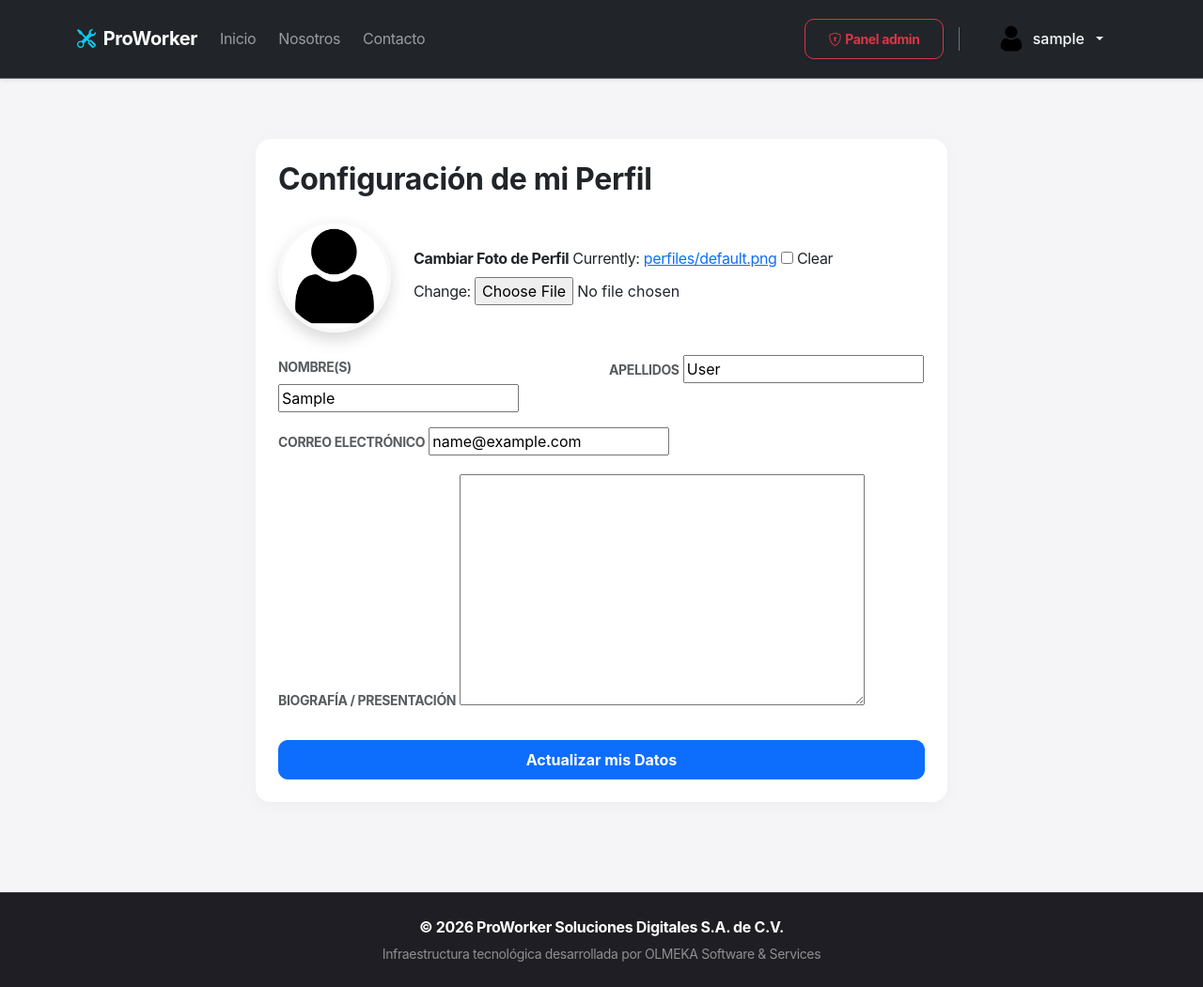
After one commit to osogobio2004/proworker-web, a Django app: page /mi-cuenta/ in a window 1280 px wide. The commit adds this page. Shown: the whole page at 94% size. Run offline with Django 5.2, Linux system fonts and the light colour scheme; the visitor is signed in with stand-in values (Sample User, id 1); data comes from the database, SQL or seed files in the repository.

Commit message:
cambios 2:36

```diff
--- a/servicios/admin.py
+++ b/servicios/admin.py
@@ -1,5 +1,6 @@
 from django.contrib import admin
-from .models import Categoria, PerfilTecnico
+from .models import SolicitudServicio, PerfilTecnico, PerfilUsuario
 
-admin.site.register(Categoria)
+admin.site.register(SolicitudServicio)
 admin.site.register(PerfilTecnico)
+admin.site.register(PerfilUsuario)
--- a/servicios/forms.py
+++ b/servicios/forms.py
@@ -1,6 +1,7 @@
 from django import forms
 from django.contrib.auth.models import User
 from django.contrib.auth.forms import UserCreationForm
+from .models import PerfilUsuario
 
 class FormularioRegistroCustom(UserCreationForm):
     nombre_completo = forms.CharField(
@@ -60,3 +61,19 @@ class FormularioRegistroCustom(UserCreationForm):
     class Meta(UserCreationForm.Meta):
         model = User
         fields = UserCreationForm.Meta.fields + ('email',)
+
+class EditarPerfilForm(forms.ModelForm):
+    first_name = forms.CharField(max_length=100, label="Nombre(s)")
+    last_name = forms.CharField(max_length=100, label="Apellidos")
+    email = forms.EmailField(label="Correo Electrónico")
+
+    class Meta:
+        model = PerfilUsuario
+        fields = ['foto_perfil', 'biografia']
+
+    def __init__(self, *args, **kwargs):
+        super(EditarPerfilForm, self).__init__(*args, **kwargs)
+        if self.instance and self.instance.user:
+            self.fields['first_name'].initial = self.instance.user.first_name
+            self.fields['last_name'].initial = self.instance.user.last_name
+            self.fields['email'].initial = self.instance.user.email
--- a/servicios/models.py
+++ b/servicios/models.py
@@ -29,3 +29,11 @@ class SolicitudServicio(models.Model):
 
     def __str__(self):
         return f"Cita para el {self.fecha} - {self.horario}"
+
+class PerfilUsuario(models.Model):
+    user = models.OneToOneField(User, on_delete=models.CASCADE, related_name='perfil')
+    foto_perfil = models.ImageField(upload_to='perfiles/', default='perfiles/default.png', null=True, blank=True)
+    biografia = models.TextField(max_length=500, blank=True)
+
+    def __str__(self):
+        return f"Perfil de {self.user.username}"
--- a/servicios/urls.py
+++ b/servicios/urls.py
@@ -16,4 +16,5 @@ urlpatterns = [
     path('aceptar-trabajo/<int:id>/', views.aceptar_trabajo, name='aceptar_trabajo'),
     path('rechazar-trabajo/<int:id>/', views.rechazar_trabajo, name='rechazar_trabajo'),
     path('logout/', views.vista_logout, name='logout'),
+    path('mi-cuenta/', views.mi_cuenta, name='mi_cuenta')
 ]
--- a/servicios/views.py
+++ b/servicios/views.py
@@ -4,8 +4,8 @@ from django.contrib.auth.forms import UserCreationForm
 from django.contrib import messages
 from django.contrib.auth import authenticate, login as auth_login, logout as auth_logout
 from django.contrib.auth.decorators import login_required
-from .forms import FormularioRegistroCustom
-from .models import PerfilTecnico
+from .forms import FormularioRegistroCustom, EditarPerfilForm
+from .models import SolicitudServicio, PerfilTecnico, PerfilUsuario
 
 ROL_ACTUAL = 'invitado'
 
@@ -145,3 +145,35 @@ def vista_login(request):
 def vista_logout(request):
     auth_logout(request)
     return redirect('index')
+
+@login_required
+def mi_cuenta(request):
+    perfil, created = PerfilUsuario.objects.get_or_create(user=request.user)
+
+    if request.method == 'POST':
+        form = EditarPerfilForm(request.POST, request.FILES, instance=perfil)
+        if form.is_valid():
+            # Guardamos datos del User
+            user = request.user
+            user.first_name = form.cleaned_data['first_name']
+            user.last_name = form.cleaned_data['last_name']
+            user.email = form.cleaned_data['email']
+            user.save()
+            # Guardamos datos del Perfil (foto)
+            form.save()
+            messages.success(request, "¡Tu perfil ha sido actualizado!")
+            return redirect('mi_cuenta')
+    else:
+        form = EditarPerfilForm(instance=perfil)
+
+    return render(request, 'servicios/mi_cuenta.html', {'form': form})
+
+def catalogo(request):
+    if not request.user.is_authenticated:
+        messages.info(request, "Inicia sesión para ver nuestro catálogo de expertos.")
+        return redirect('login')
+
+    if request.user.is_staff:
+        return redirect('dashboard_tecnico')
+
+    return render(request, 'servicios/catalogo.html')
--- a/templates/partials/header.html
+++ b/templates/partials/header.html
@@ -20,9 +20,12 @@
                 <li class="nav-item">
                     <a class="nav-link" href="{% url 'contacto' %}">Contacto</a>
                 </li>
+
+                {% if not request.user.is_staff %}
                 <li class="nav-item">
                     <a class="nav-link text-warning fw-semibold" href="{% url 'catalogo' %}"><i class="bi bi-search me-1"></i>Catálogo</a>
                 </li>
+                {% endif %}
             </ul>
 
             <ul class="navbar-nav mb-2 mb-lg-0 align-items-center gap-3">
@@ -44,13 +47,32 @@
                 <div class="d-none d-lg-block border-end border-secondary" style="height: 25px;"></div>
 
                 {% if request.user.is_authenticated %}
-                    <li class="nav-item d-flex align-items-center gap-2">
-                        {% if request.user.is_staff %}
-                            <a class="btn btn-success btn-sm text-white px-3 shadow-sm fw-bold" href="{% url 'dashboard_tecnico' %}"><i class="bi bi-person-circle me-1"></i>Mi cuenta </a>
-                        {% else %}
-                            <a class="btn btn-info btn-sm text-white px-3 shadow-sm fw-bold" href="{% url 'editar_perfil' %}"><i class="bi bi-person-circle me-1"></i>Mi cuenta</a>
-                        {% endif %}
-                        <a class="btn btn-outline-light btn-sm" href="{% url 'logout' %}"><i class="bi bi-box-arrow-right"></i></a>
+                    <li class="nav-item dropdown">
+                        <button class="btn btn-outline-light dropdown-toggle border-0 d-flex align-items-center gap-2" type="button" data-bs-toggle="dropdown">
+
+                            {% if request.user.perfil.foto_perfil %}
+                                <img src="{{ request.user.perfil.foto_perfil.url }}" class="rounded-circle" style="width: 30px; height: 30px; object-fit: cover;">
+                            {% else %}
+                                <i class="bi bi-person-circle"></i>
+                            {% endif %}
+
+                            {{ request.user.username }}
+                        </button>
+
+                        <ul class="dropdown-menu dropdown-menu-end shadow border-0 mt-2">
+                            <li><h6 class="dropdown-header">Gestionar Cuenta</h6></li>
+                            <li><a class="dropdown-item" href="{% url 'mi_cuenta' %}"><i class="bi bi-gear me-2"></i>Mi Perfil</a></li>
+
+                            {% if request.user.is_staff %}
+                                <li><a class="dropdown-item text-success" href="{% url 'dashboard_tecnico' %}"><i class="bi bi-speedometer2 me-2"></i>Panel Técnico</a></li>
+                                <li><a class="dropdown-item" href="{% url 'editar_perfil' %}"><i class="bi bi-shop me-2"></i>Mi Oficina</a></li>
+                            {% else %}
+                                <li><a class="dropdown-item" href="{% url 'historial_cliente' %}"><i class="bi bi-card-list me-2"></i>Mis Pedidos</a></li>
+                            {% endif %}
+
+                            <li><hr class="dropdown-divider"></li>
+                            <li><a class="dropdown-item text-danger" href="{% url 'logout' %}"><i class="bi bi-box-arrow-right me-2"></i>Salir</a></li>
+                        </ul>
                     </li>
                 {% else %}
                     <li class="nav-item d-flex align-items-center gap-2">
--- a/templates/registration/registro.html
+++ b/templates/registration/registro.html
@@ -20,7 +20,7 @@
                             {% endfor %}
                         </div>
                     {% endfor %}
-                    <button type="submit" class="btn btn-primary w-100 text-white fw-bold shadow-sm py-2 mt-2" style="background-color: #0071E3 !important; border-color: #0071E3 !important;">Completar Registro</button>
+                    <button type="submit" class="btn btn-primary w-100 text-white fw-bold shadow-sm py-2 mt-2" style="background-color: #0071E3 !important; border-color: #0071E3 !important;">Completar registro</button>
                 </form>
             </div>
         </div>
--- /dev/null
+++ b/templates/servicios/mi_cuenta.html
@@ -0,0 +1,43 @@
+{% extends "base.html" %}
+{% block content %}
+<div class="container py-5">
+    <div class="row justify-content-center">
+        <div class="col-md-8">
+            <div class="card shadow border-0 p-4">
+                <h2 class="fw-bold mb-4">Configuración de mi Perfil</h2>
+                <form method="POST" enctype="multipart/form-data">
+                    {% csrf_token %}
+                    <div class="row align-items-center mb-4">
+                        <div class="col-auto text-center">
+                            <img src="{{ request.user.perfil.foto_perfil.url }}" class="rounded-circle shadow" style="width: 120px; height: 120px; object-fit: cover; border: 4px solid #f8f9fa;">
+                        </div>
+                        <div class="col">
+                            <label class="form-label fw-bold">Cambiar Foto de Perfil</label>
+                            {{ form.foto_perfil }}
+                        </div>
+                    </div>
+                    <div class="row g-3">
+                        <div class="col-md-6">
+                            <label class="form-label fw-bold small text-uppercase text-muted">Nombre(s)</label>
+                            {{ form.first_name }}
+                        </div>
+                        <div class="col-md-6">
+                            <label class="form-label fw-bold small text-uppercase text-muted">Apellidos</label>
+                            {{ form.last_name }}
+                        </div>
+                        <div class="col-12">
+                            <label class="form-label fw-bold small text-uppercase text-muted">Correo Electrónico</label>
+                            {{ form.email }}
+                        </div>
+                        <div class="col-12">
+                            <label class="form-label fw-bold small text-uppercase text-muted">Biografía / Presentación</label>
+                            {{ form.biografia }}
+                        </div>
+                    </div>
+                    <button type="submit" class="btn btn-primary w-100 mt-4 py-2 fw-bold">Actualizar mis Datos</button>
+                </form>
+            </div>
+        </div>
+    </div>
+</div>
+{% endblock %}
```
Also changed, not shown: servicios/media/perfiles/default.png (added), servicios/migrations/0007_perfilusuario.py (added).
